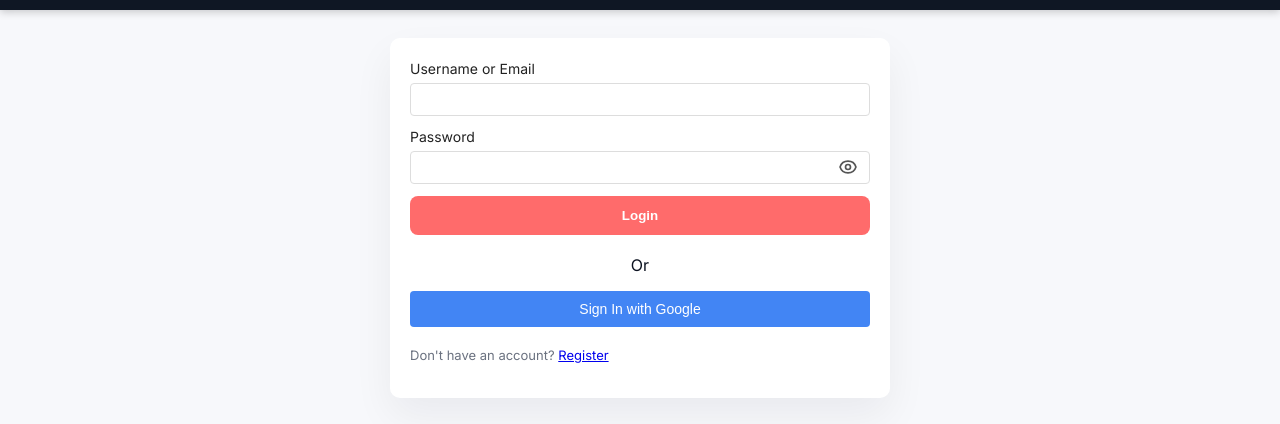
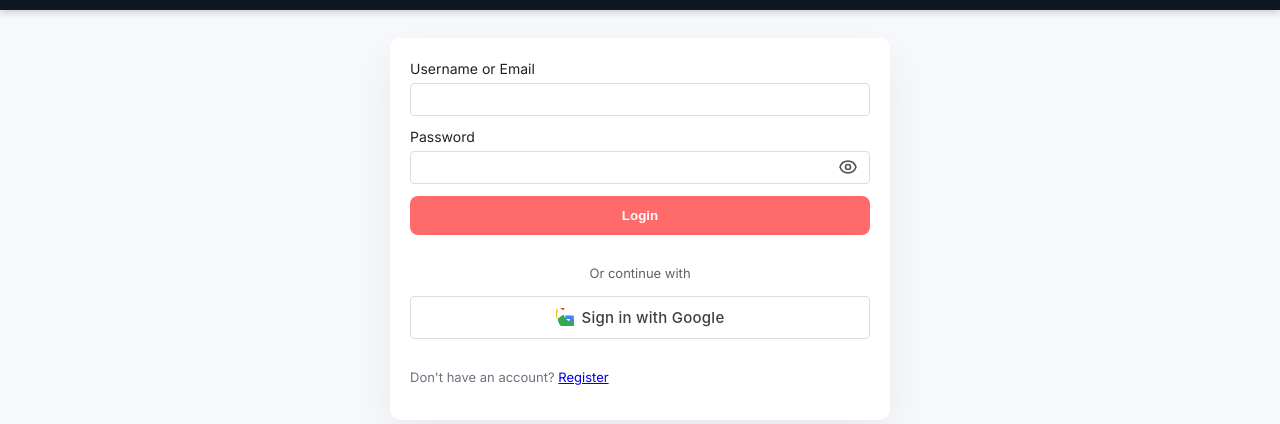
Before and after one commit to toolhousebit-lgtm/ToolHouseBit.com, a plain HTML site: page src/login.html in a window 1280 px wide. Shown: the part 142-566 px from the top of the page. Drawn offline with Linux system fonts and the light colour scheme.

Commit message:
Improve Google Sign-In button UI with official styling

```diff
--- a/src/login.html
+++ b/src/login.html
@@ -42,11 +42,23 @@
                 <button type="button" class="show-code-btn" onclick="togglePasswordVisibility('password')">Show</button>
             </label>
             <button type="submit">Login</button>
-            <div style="text-align: center; margin: 20px 0;">
-                <p>Or</p>
-                <button type="button" id="googleSignInBtn"
-                    style="width: 100%; padding: 10px; background-color: #4285F4; color: white; border: none; border-radius: 4px; cursor: pointer; font-size: 14px;">
-                    Sign In with Google
+            <div style="text-align: center; margin: 30px 0;">
+                <p style="color: #5f6368; font-size: 13px; margin-bottom: 15px;">Or continue with</p>
+                <button type="button" id="googleSignInBtn" class="google-signin-btn">
+                    <svg style="width: 18px; height: 18px; margin-right: 8px; vertical-align: middle;"
+                        viewBox="0 0 24 24">
+                        <g transform="matrix(1, 0, 0, 1, 27.009766, -39.238281)">
+                            <path fill="#4285F4"
+                                d="M -3.264 51.509 C -3.264 50.719 -3.334 49.969 -3.454 49.239 L -14.754 49.239 L -14.754 53.749 L -8.284 53.749 C -8.574 55.229 -9.424 56.479 -10.684 57.329 L -3.264 63.161 C -1.254 61.201 -3.264 55.659 -3.264 51.509 Z" />
+                            <path fill="#34A853"
+                                d="M -14.754 65.609 C -11.514 68.409 -7.099 70.199 -3.264 70.199 C 4.756 70.199 11.296 67.331 14.256 62.209 L 6.514 56.379 C 5.033 57.429 3.204 58.089 -3.264 58.089 C -9.604 58.089 -15.239 53.749 -17.134 47.805 L -24.844 53.589 C -23.884 59.789 -20.534 65.609 -14.754 65.609 Z" />
+                            <path fill="#FBBC05"
+                                d="M -24.844 53.589 C -25.404 52.089 -25.714 50.499 -25.714 48.859 C -25.714 47.219 -25.404 45.629 -24.844 44.129 L -24.844 38.349 C -28.974 46.519 -28.974 51.199 -24.844 53.589 Z" />
+                            <path fill="#EA4335"
+                                d="M -14.754 32.479 C -11.514 32.479 -8.804 33.529 -6.864 35.449 L -0.644 29.249 C -3.574 26.459 -7.099 24.709 -14.754 24.709 C -20.534 24.709 -23.884 30.549 -24.844 36.749 L -17.134 42.549 C -15.239 36.809 -9.604 32.479 -14.754 32.479 Z" />
+                        </g>
+                    </svg>
+                    <span>Sign in with Google</span>
                 </button>
             </div>
             <p class="muted">Don't have an account? <a href="register.html">Register</a></p>
--- a/src/styles/auth.css
+++ b/src/styles/auth.css
@@ -425,3 +425,43 @@ body {
     white-space: nowrap;
     border: 0
 }
+
+/* Google Sign-In Button Styles */
+.google-signin-btn {
+    width: 100%;
+    padding: 11px 16px;
+    background-color: #ffffff;
+    color: #3c4043;
+    border: 1px solid #dadce0;
+    border-radius: 4px;
+    font-size: 15px;
+    font-weight: 500;
+    font-family: -apple-system, BlinkMacSystemFont, 'Segoe UI', Roboto, Oxygen, Ubuntu, Cantarell, 'Fira Sans', 'Droid Sans', 'Helvetica Neue', sans-serif;
+    cursor: pointer;
+    display: flex;
+    align-items: center;
+    justify-content: center;
+    transition: all 0.2s ease-in-out;
+    box-sizing: border-box;
+}
+
+.google-signin-btn:hover {
+    background-color: #f8f9fa;
+    box-shadow: 0 1px 2px 0 rgba(60, 64, 67, 0.3), 0 1px 3px 1px rgba(60, 64, 67, 0.15);
+}
+
+.google-signin-btn:active {
+    background-color: #f1f3f4;
+}
+
+.google-signin-btn:disabled {
+    background-color: #f8f9fa;
+    color: #9aa0a6;
+    border-color: #dadce0;
+    cursor: not-allowed;
+    opacity: 0.5;
+}
+
+.google-signin-btn span {
+    letter-spacing: 0.25px;
+}
```
Also changed, not shown: src/register.html (+17 -5 lines).
